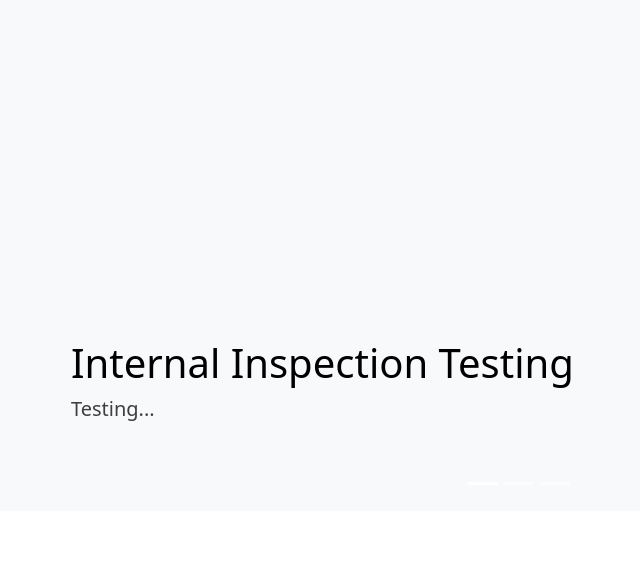
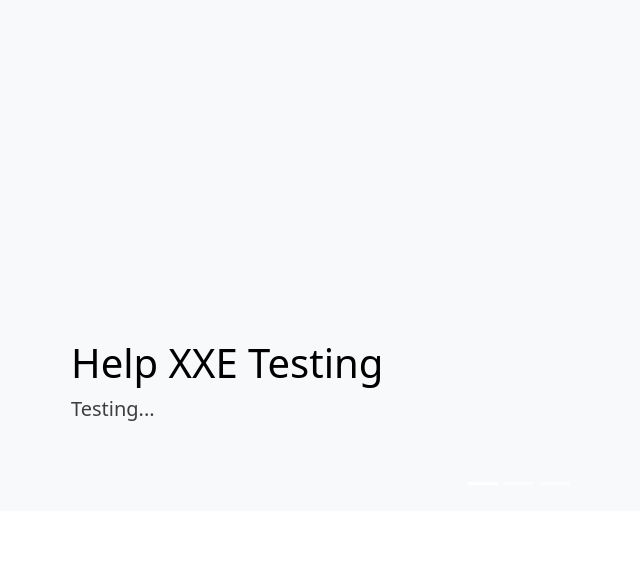
Before and after one commit to MJSEC-MJU/MJSEC_CTF, a Flask app: page / in a window 1280 px wide. Shown: the part 58-645 px from the top of the page, without its empty margins (121-761 px from the left). Run offline with Flask 2, Linux system fonts and the light colour scheme.

Commit message:
update:rename

```diff
--- a/xxe/help-xxe/templates/base.html
+++ b/xxe/help-xxe/templates/base.html
@@ -50,7 +50,7 @@
     <!-- alert -->
     <div class="position-fixed top-50 start-50 translate-middle" style="z-index: 1050; display: none;" id="myAlert">
         <div class="alert alert-warning alert-dismissible fade show" role="alert">
-          <strong>Internal Inspection</strong> You are already logged in as a penetration test account.
+          <strong>HELP-XXE</strong> You are already logged in as a penetration test account.
           <button type="button" class="btn-close" data-bs-dismiss="alert" aria-label="Close"></button>
         </div>
       </div>
--- a/xxe/help-xxe/templates/index.html
+++ b/xxe/help-xxe/templates/index.html
@@ -15,7 +15,7 @@
           <svg class="bd-placeholder-img" width="100%" height="100%" xmlns="http://www.w3.org/2000/svg" aria-hidden="true" preserveAspectRatio="xMidYMid slice" focusable="false"><rect width="100%" height="100%" fill="var(--bs-light)"/></svg>
           <div class="container">
             <div class="carousel-caption text-start">
-              <h1><span style="color:black">Internal Inspection Testing</span></h1>
+              <h1><span style="color:black">Help XXE Testing</span></h1>
               <p class="opacity-75"><span style="color:black">Testing...</span></p>
             </div>
           </div>
```
